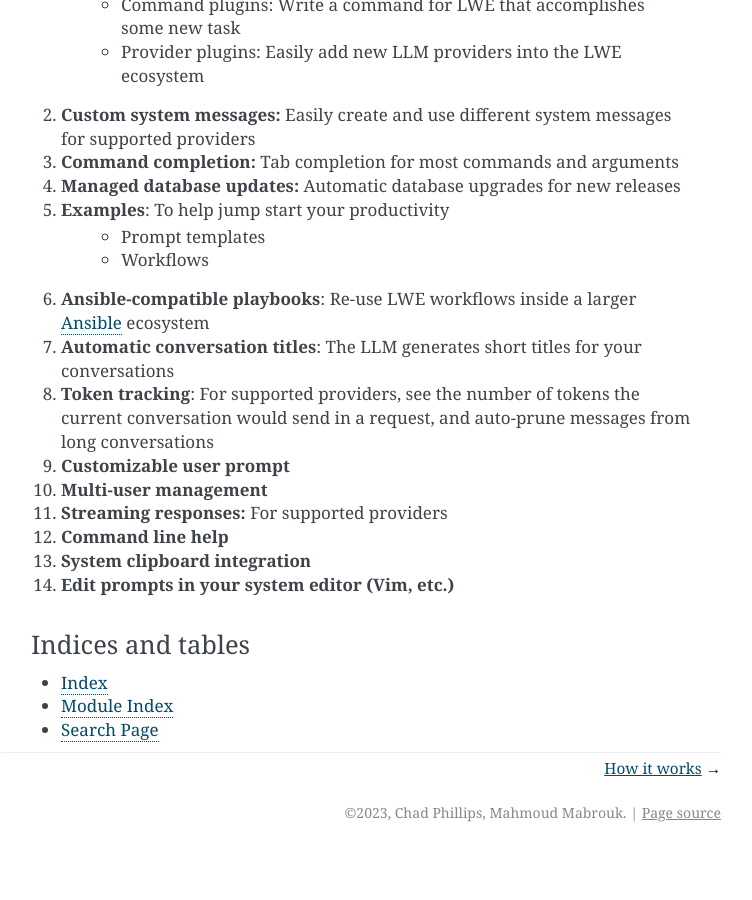
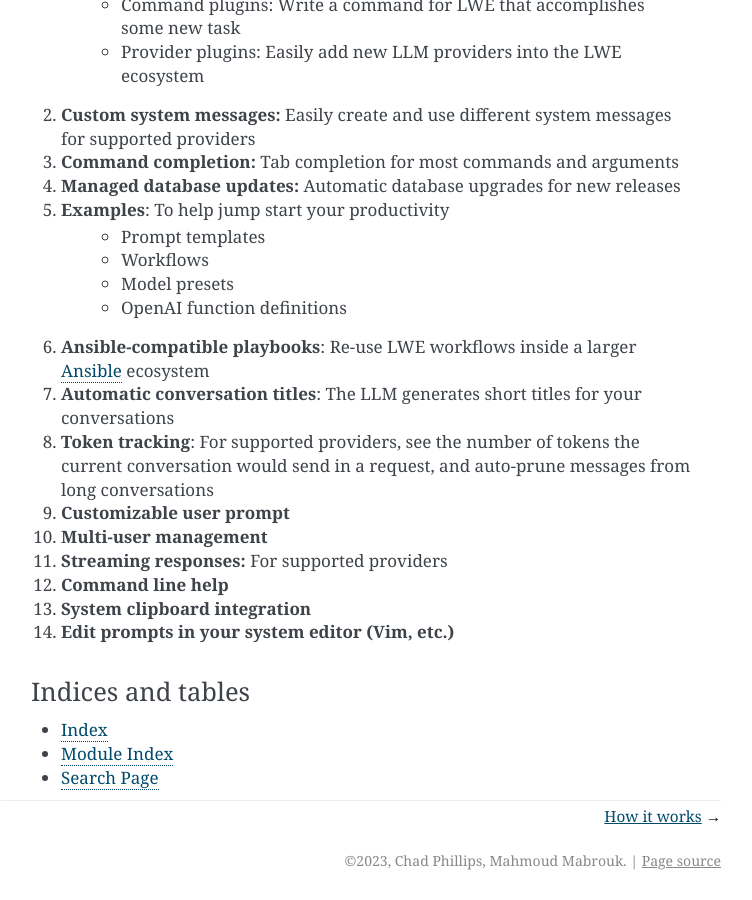
Before and after one commit to llm-workflow-engine/llm-workflow-engine, a Sphinx documentation site: the page built from docs/index.rst, in a window 1280 px wide and 900 px high, scrolled down 1048 px. Shown: the whole window, without its empty margins (389-1141 px from the left). Built offline with Sphinx 7.4.7, drawn with Linux system fonts in a browser that asks for light colours; before the commit the page ends 1900 px from its top, so only the background shows below that.

Commit message:
mention more examples in features list

```diff
--- a/docs/index.rst
+++ b/docs/index.rst
@@ -48,6 +48,8 @@ Other LWE nicities
 #. **Examples**: To help jump start your productivity
     * Prompt templates
     * Workflows
+    * Model presets
+    * OpenAI function definitions
 #. **Ansible-compatible playbooks**: Re-use LWE workflows inside a larger `Ansible <https://docs.ansible.com>`_ ecosystem
 #. **Automatic conversation titles**: The LLM generates short titles for your conversations
 #. **Token tracking**: For supported providers, see the number of tokens the current conversation would send in a request, and auto-prune messages from long conversations
```
